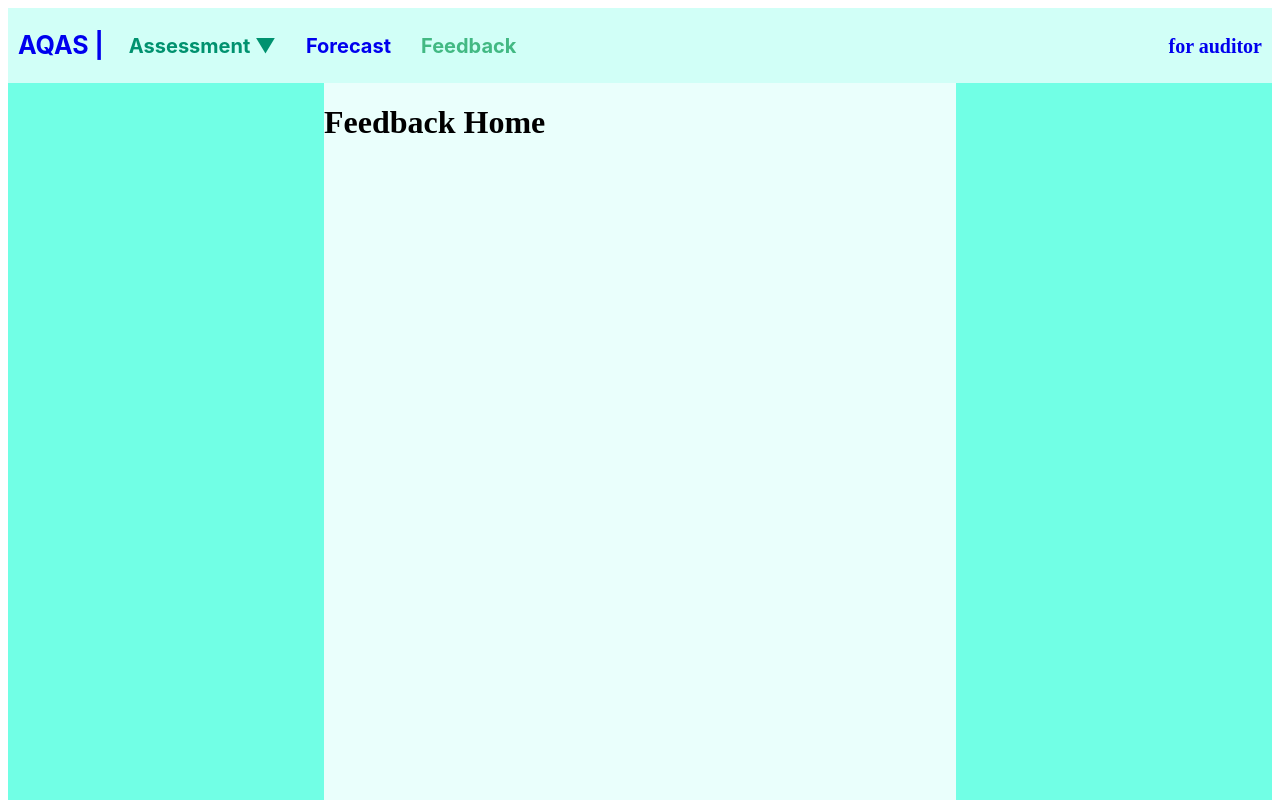
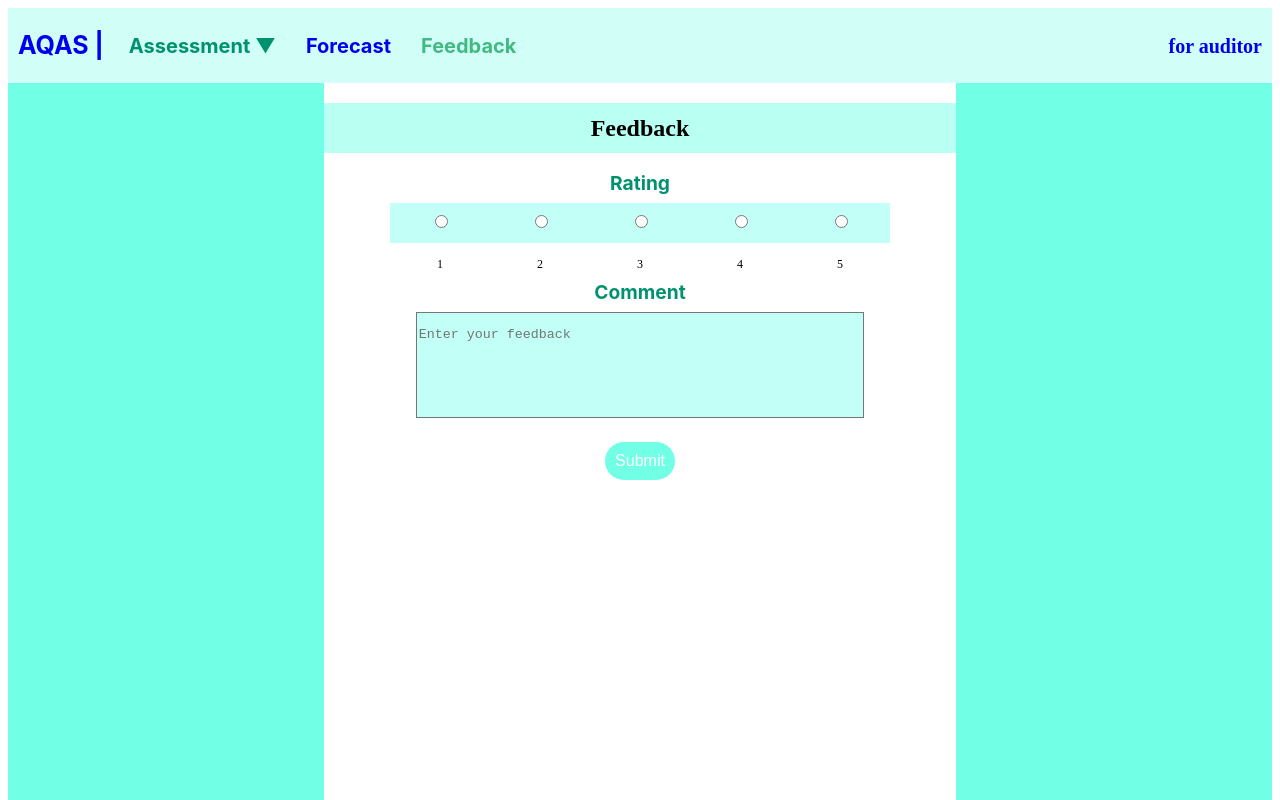
Before and after one commit to sodaop12/Air-Quality-Assessment-System-Front-end, a Vue app: page /feedback in a window 1280 px wide. Shown: the top 800 px of the page. Built offline with nearby package versions, Linux system fonts and the light colour scheme.

Commit message:
Update Feedback UI

```diff
--- a/src/views/FeedbackView.vue
+++ b/src/views/FeedbackView.vue
@@ -7,7 +7,41 @@
       <div class="content">
         <!-- Main content -->
         <div class="feedback">
-          <h1>Feedback Home</h1>
+          <h2 class="section-title">Feedback</h2>
+          <div class="center-content">
+            <div class="DH_Box"></div>
+            <label class="title">Rating</label>
+            <div class="rating">
+              <label class="rate-background" v-for="score in 5" :key="score">
+                <input
+                  type="radio"
+                  :id="'rating-' + score"
+                  :value="score"
+                  v-model="selectedScore"
+                  @click="updateSelectedScore(score)"
+                />
+                <label :for="'rating-' + score">
+                  <i
+                    class="fas fa-star"
+                    :class="{ selected: selectedScore >= score }"
+                  ></i>
+                  <span class="star-label">{{ score }}</span>
+                </label>
+              </label>
+            </div>
+
+            <label class="title">Comment</label>
+            <div class="comment">
+              <textarea
+                class="comment-background"
+                v-model="feedback"
+                rows="4"
+                placeholder="Enter your feedback"
+                style="outline: none"
+              ></textarea>
+            </div>
+          </div>
+          <button class="submit-button" @click="submitFeedback">Submit</button>
         </div>
       </div>
       <div class="right-sidebar">
@@ -16,7 +50,56 @@
     </div>
   </div>
 </template>
+
+<script>
+export default {
+  data() {
+    return {
+      feedback: "",
+      selectedScore: null,
+    };
+  },
+  methods: {
+    updateSelectedScore(score) {
+      if (this.selectedScore === score) {
+        this.selectedScore = score - 1; // Deselect the star
+      } else {
+        this.selectedScore = score; // Select the star
+      }
+    },
+    async submitFeedback() {
+      if (!this.feedback.trim()) {
+        alert("Please provide feedback before submitting.");
+        return;
+      }
+      const feedbackWithScore = `${this.feedback} (${this.selectedScore})`;
+      console.log("Feedback with Score:", feedbackWithScore);
+      try {
+        const response = await fetch("http://127.0.0.1:5000/submit_feedback", {
+          method: "POST",
+          headers: {
+            "Content-Type": "application/json",
+          },
+          body: JSON.stringify({ feedback: feedbackWithScore }),
+        });
+
+        const data = await response.json();
+        console.log(data);
+
+        alert("Thank you for your feedback!");
+        this.feedback = ""; // Clear the feedback field
+      } catch (error) {
+        console.error("API error:", error);
+        alert("An error occurred while submitting feedback.");
+      }
+    },
+  },
+};
+</script>
+
 <style scoped>
+@import "../assets/css/Based_Element.css";
+@import "../assets/css/Action_Element.css";
 .container {
   display: flex;
   height: 100vh;
@@ -35,7 +118,45 @@
   width: 25%;
   background-color: #71ffe5; /* Background color for right sidebar */
 }
+/* Center the button */
+button {
+  display: block;
+  margin: 20px auto;
+}
 
+/* Set width and height for input and comment areas */
+.comment textarea,
+label {
+  width: 70%;
+  height: 100px;
+  line-height: 40px;
+}
+/* Add this to your style section */
+.rating label {
+  width: 100px;
+  height: 40px;
+  line-height: 40px;
+  display: inline-block;
+  cursor: pointer;
+}
+
+.rating label i {
+  font-size: 24px; /* Adjust the size as needed */
+  color: #ccc; /* Default star color */
+}
+
+.rating label i.selected {
+  color: #ffc107; /* Active star color */
+}
+
+.comment textarea {
+  resize: none; /* Prevent textarea from being resized */
+}
+/* Add this to your style section */
+.star-label {
+  display: block;
+  font-size: 12px;
+}
 @media (max-width: 768px) {
   .container {
     flex-direction: column;
@@ -45,4 +166,34 @@
     width: 100%;
   }
 }
+label,
+input {
+  margin-bottom: 10px;
+}
+.feedback-center {
+  display: flex;
+  justify-content: center;
+  height: 100%;
+}
+
+/* Add these styles */
+.title {
+  font-weight: bold;
+  font-size: larger;
+  font-family: "Inter", sans-serif;
+  color: #00926f;
+  text-align: left;
+}
+.center-content {
+  text-align: center;
+}
+
+.rate-background,
+.comment-background {
+  background: #c1fff7;
+}
+
+.content {
+  background-color: white;
+}
 </style>
--- a/src/views/HomeView.vue
+++ b/src/views/HomeView.vue
@@ -32,7 +32,6 @@
       </div>
     </div>
   </div>
-  <Footer />
 </template>
 
 <script>
```
Also changed, not shown: 1 other file (tests, documents, lock files or other folders).
